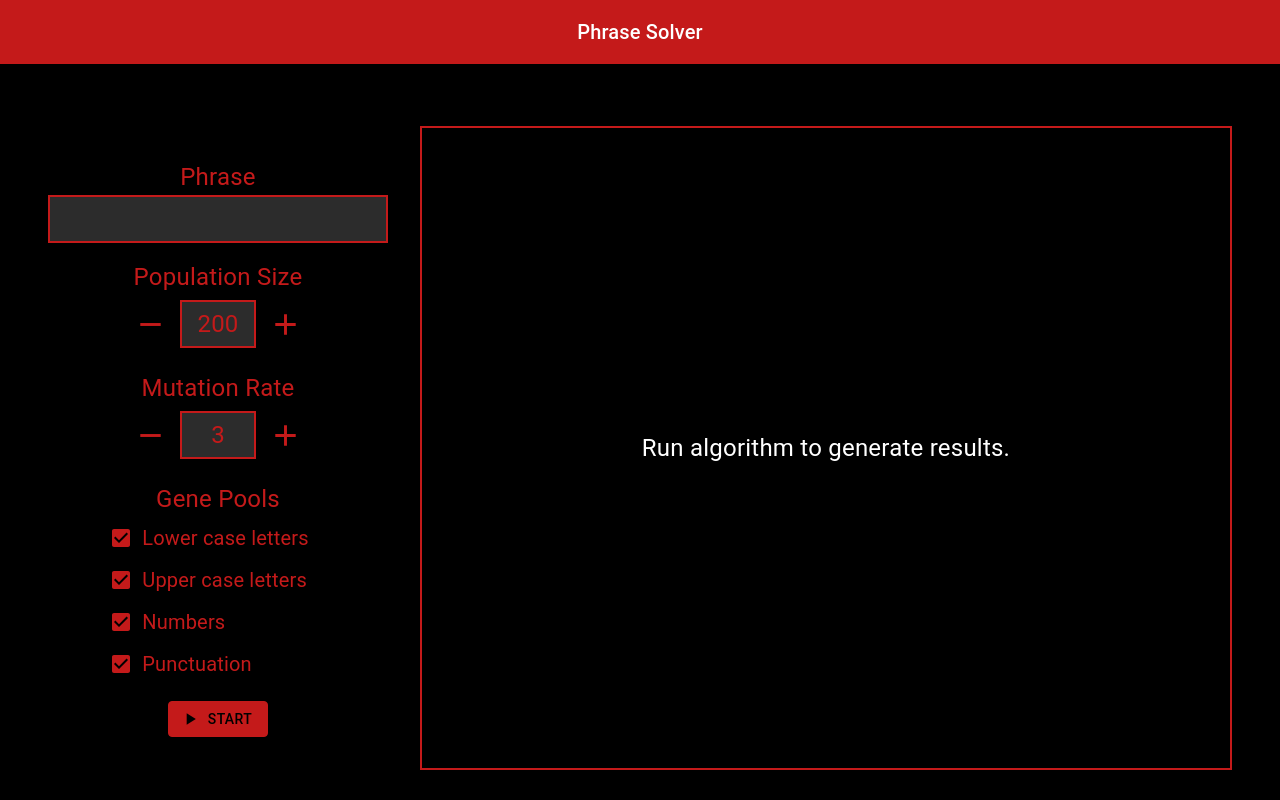
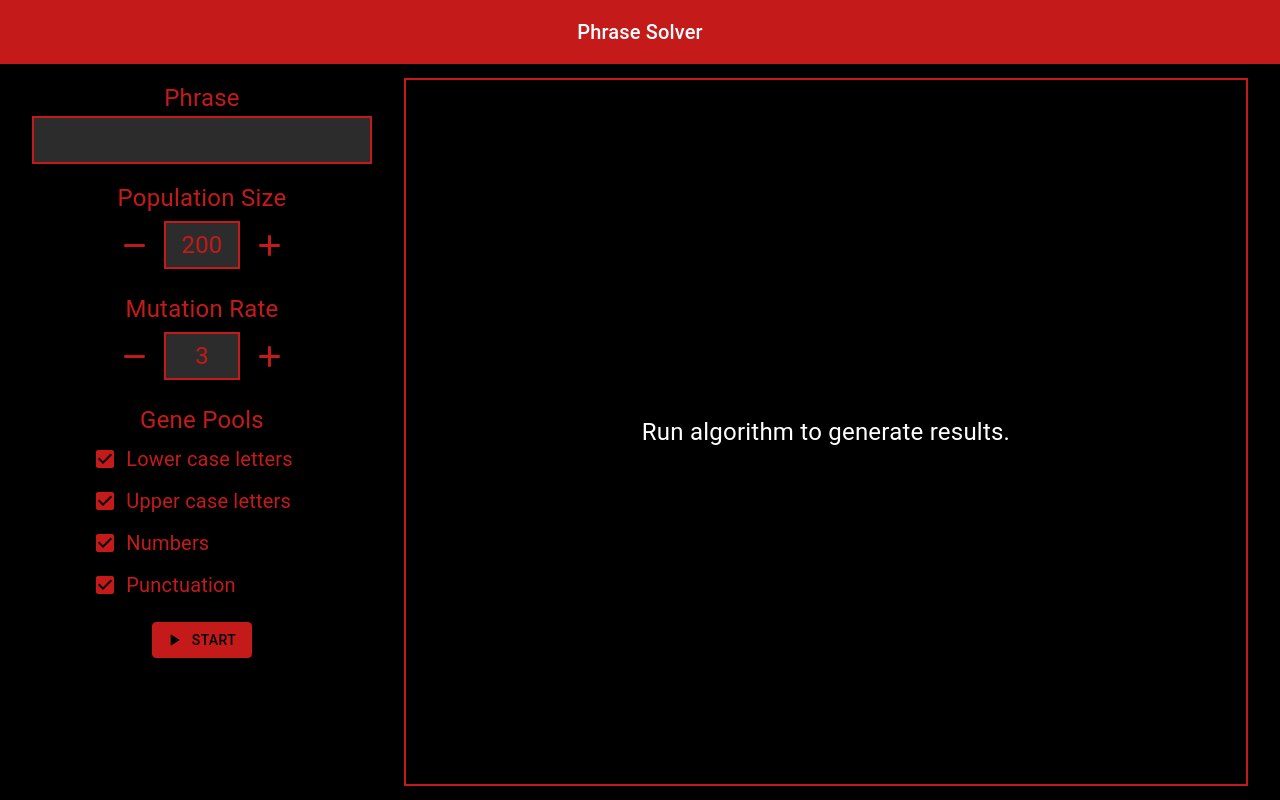
Before and after one commit to javidahmed64592/gaps, a React (Create React App) app in the folder gaps/: page / in a window 1280 px wide. Built offline with nearby package versions, Linux system fonts and the light colour scheme.

Commit message:
Adjust spacing

```diff
--- a/gaps/src/components/buttons/StyledTextIconButton.js
+++ b/gaps/src/components/buttons/StyledTextIconButton.js
@@ -11,6 +11,7 @@ export default function StyledTextIconButton(props) {
       disabled={props.disabled}
       startIcon={props.startIcon}
       onClick={props.onClick}
+      margin={2}
       style={{
         color: "inherit",
         backgroundColor: colours.primary,
--- a/gaps/src/components/form/GAForm.js
+++ b/gaps/src/components/form/GAForm.js
@@ -1,5 +1,6 @@
 import { useSelector, useDispatch } from "react-redux";
 import { Stack } from "@mui/system";
+import { Box } from "@mui/material";
 import PlayArrowIcon from "@mui/icons-material/PlayArrow";
 import StyledTextField from "./StyledTextField";
 import StyledNumberField from "./StyledNumberField";
@@ -29,12 +30,17 @@ export default function GAForm() {
   const genePools = useSelector((state) => getPools(state));
 
   return (
+    <Box
+      style={{
+        flexGrow: 1,
+        height: "100%",
+      }}
+    >
       <Stack
         direction="column"
         justifyContent="center"
         alignItems="center"
         spacing={2}
-      margin={2}
       >
         <StyledTextField
           label="Phrase"
@@ -61,17 +67,21 @@ export default function GAForm() {
           startIcon={<PlayArrowIcon />}
           onClick={() => {
             dispatch(setLoading(true));
-          startAlgorithm(phrase, genePools, populationSize, mutationRate).then(
-            (response) => {
+            startAlgorithm(
+              phrase,
+              genePools,
+              populationSize,
+              mutationRate
+            ).then((response) => {
               response.json().then((data) => {
                 dispatch(setResults(data.body));
               });
-            }
-          );
+            });
             dispatch(setLoading(false));
           }}
           label={"Start"}
         />
       </Stack>
+    </Box>
   );
 }
--- /dev/null
+++ b/gaps/src/components/form/LeftPane.js
@@ -0,0 +1,15 @@
+import { Box } from "@mui/material";
+import GAForm from "./GAForm";
+
+export default function LeftPane() {
+  return (
+    <Box
+      margin={2}
+      style={{
+        height: "100%",
+      }}
+    >
+      <GAForm />
+    </Box>
+  );
+}
--- a/gaps/src/pages/MainPage.js
+++ b/gaps/src/pages/MainPage.js
@@ -1,21 +1,29 @@
-import { Stack } from "@mui/material";
-import GAForm from "../components/form/GAForm";
+import { Box, Stack } from "@mui/material";
+import LeftPane from "../components/form/LeftPane";
 import ResultsDisplay from "../components/results/ResultsDisplay";
 
 export default function MainPage() {
   return (
+    <Box
+      margin={2}
+      style={{
+        height: "100%",
+        flexGrow: 1,
+        display: "flex",
+      }}
+    >
       <Stack
         display="flex"
         flexDirection="row"
         justifyContent="center"
         alignItems="center"
-      margin={4}
         style={{
-        height: "80%",
+          flexGrow: 1,
         }}
       >
-      <GAForm />
+        <LeftPane />
         <ResultsDisplay />
       </Stack>
+    </Box>
   );
 }
```
Lines whose indentation alone changed are shown as unchanged.
